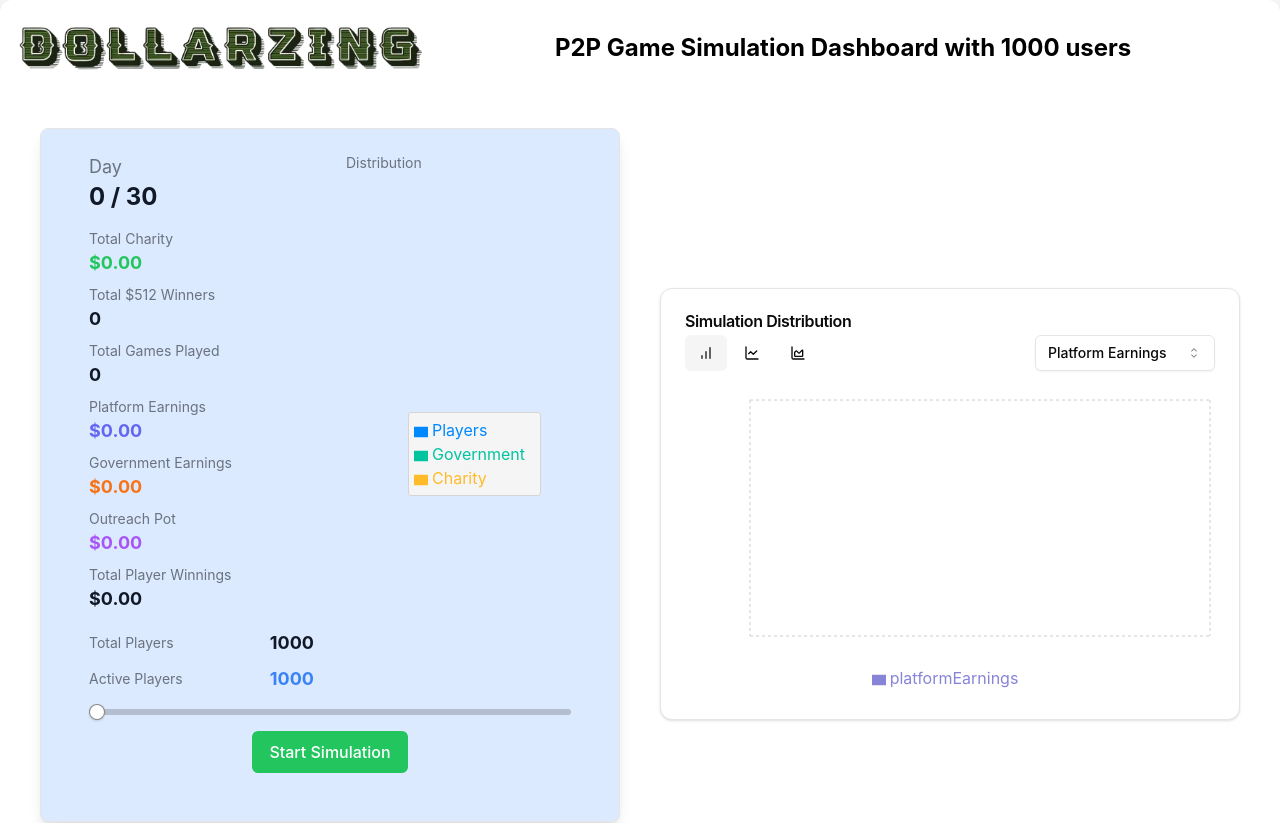
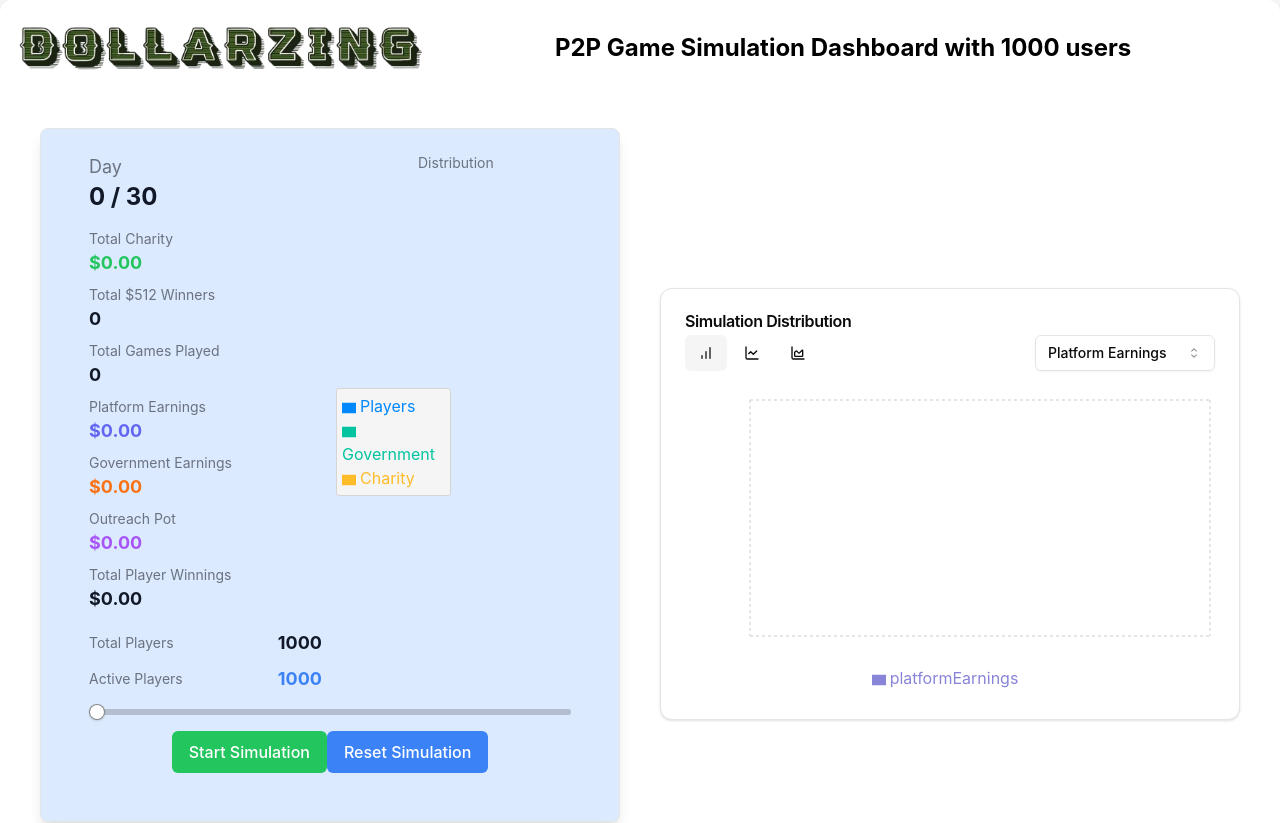
Before and after one commit to ControlYourPotatoes/DollarZing, a React (Vite) app: page / in a window 1280 px wide. Shown: the top 823 px of the page. Built offline with nearby package versions, Linux system fonts and the light colour scheme.

Commit message:
Update player count variable name and labels in ComparisonChart and InfoCard components

```diff
--- a/src/components/ComparisonChart.tsx
+++ b/src/components/ComparisonChart.tsx
@@ -13,7 +13,7 @@ export interface ChartDataPoint {
   platformEarnings: number;
   jackpotWinners: number;
   gamesPlayed: number;
-  totalPlayers: number;
+  activePlayers: number;
   [key: string]: number;
 }
 
@@ -38,7 +38,7 @@ const ComparisonChartComponent: React.FC<ComparisonChartComponentProps> = ({ dat
     { value: 'charityContributions', label: 'Charity Contributions' },
     { value: 'jackpotWinners', label: 'Jackpot Winners' },
     { value: 'gamesPlayed', label: 'Games Played' },
-    { value: 'totalPlayers', label: 'Total Players' },
+    { value: 'activePlayers', label: 'Active Players' },
   ];
 
   type ChartComponentProps = BarProps | LineProps | AreaProps;
--- a/src/components/InfoCard.tsx
+++ b/src/components/InfoCard.tsx
@@ -24,6 +24,7 @@ interface InfoCardProps {
   updateTotalPlayers: (players: number) => void;
   cashOutStrategy: CashOutStrategy;
   setCashOutStrategy: (strategy: CashOutStrategy) => void;
+  resetSimulation: () => void;
 }
 
 interface CustomLabelProps {
@@ -44,6 +45,7 @@ const InfoCard: React.FC<InfoCardProps> = ({
   isRunning,
   toggleSimulation,
   updateTotalPlayers,
+  resetSimulation
 }) => {
 
   const handleSliderChange = (value: number[]) => {
@@ -97,10 +99,12 @@ const InfoCard: React.FC<InfoCardProps> = ({
             return value;
           }}
         />
-        <Legend layout="vertical" wrapperStyle={{ bottom: -15, right: 30, backgroundColor: '#f5f5f5', border: '1px solid #d5d5d5', borderRadius: 3, padding: 5}} />
+        <Legend layout="vertical" wrapperStyle={{ bottom: -15, right: 120, backgroundColor: '#f5f5f5', border: '1px solid #d5d5d5', borderRadius: 3, padding: 5}} />
       </PieChart>
     </ResponsiveContainer>
   );
+
+
 
   return (
     <Card className="bg-blue-100 p-6 rounded-lg shadow-lg dark:bg-surface-dark dark:text-white">
@@ -153,8 +157,8 @@ const InfoCard: React.FC<InfoCardProps> = ({
           </div>
 
           {/* Right side: Pie Chart */}
-          <div className="flex-1 pl-4">
-            <p className="text-sm text-gray-500 mb-2">Distribution</p>
+          <div className="flex-1">
+            <p className="text-sm text-gray-500 mb-2 pl-20">Distribution</p>
             {renderPieChart()}
           </div>
         </div>
@@ -171,7 +175,7 @@ const InfoCard: React.FC<InfoCardProps> = ({
           />
         </div>
         <div className="mt-4 flex justify-center">
-          <button
+        <button
             onClick={toggleSimulation}
             className={`px-4 py-2 rounded-md text-white ${
               isRunning
@@ -181,6 +185,12 @@ const InfoCard: React.FC<InfoCardProps> = ({
           >
             {isRunning ? 'Stop Simulation' : 'Start Simulation'}
           </button>
+          <button
+            onClick={resetSimulation}
+            className="px-4 py-2 rounded-md text-white bg-blue-500 dark:bg-blue-700"
+          >
+            Reset Simulation
+          </button>
         </div>
       </CardContent>
     </Card>
--- a/src/components/p2pgameVisual.tsx
+++ b/src/components/p2pgameVisual.tsx
@@ -55,6 +55,15 @@ const GameSimulation = () => {
   const [cashOutStrategy2, setCashOutStrategy2] = useState<CashOutStrategy>('average');
   const [adoptionRate2, setAdoptionRate2] = useState(0.01);
 
+  const resetSimulation = useCallback(() => {
+    setGameState1(initialGameState);
+    setGameState2(initialGameState);
+    setIsRunning(false);
+    setCashOutStrategy1('average');
+    setCashOutStrategy2('high');
+    setAdoptionRate2(0.01);
+  }, []);
+
 
   // Main function to simulate a single day
   const simulateDay: SimulateDayFunction = useCallback((
@@ -62,6 +71,8 @@ const GameSimulation = () => {
     cashOutStrategy: CashOutStrategy,
     adoptionRate: number
   ): GameState => {
+
+    // Check if the simulation has reached the end
     if (prevState.day >= 30) return prevState;
 
     const newDay = prevState.day + 1;
@@ -203,6 +214,7 @@ const GameSimulation = () => {
               toggleSimulation={() => setIsRunning(!isRunning)}
               cashOutStrategy={cashOutStrategy1}
               setCashOutStrategy={setCashOutStrategy1}
+              resetSimulation={resetSimulation}
             />
         </div>
 
```
